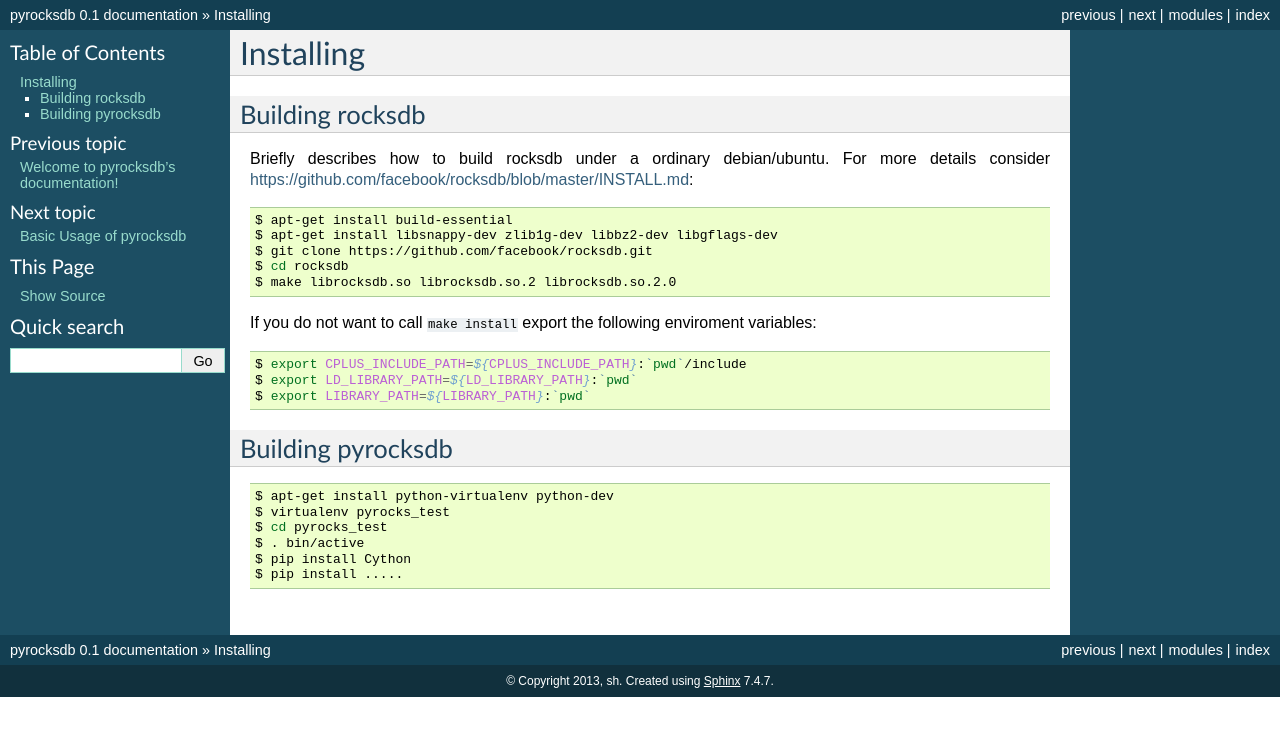
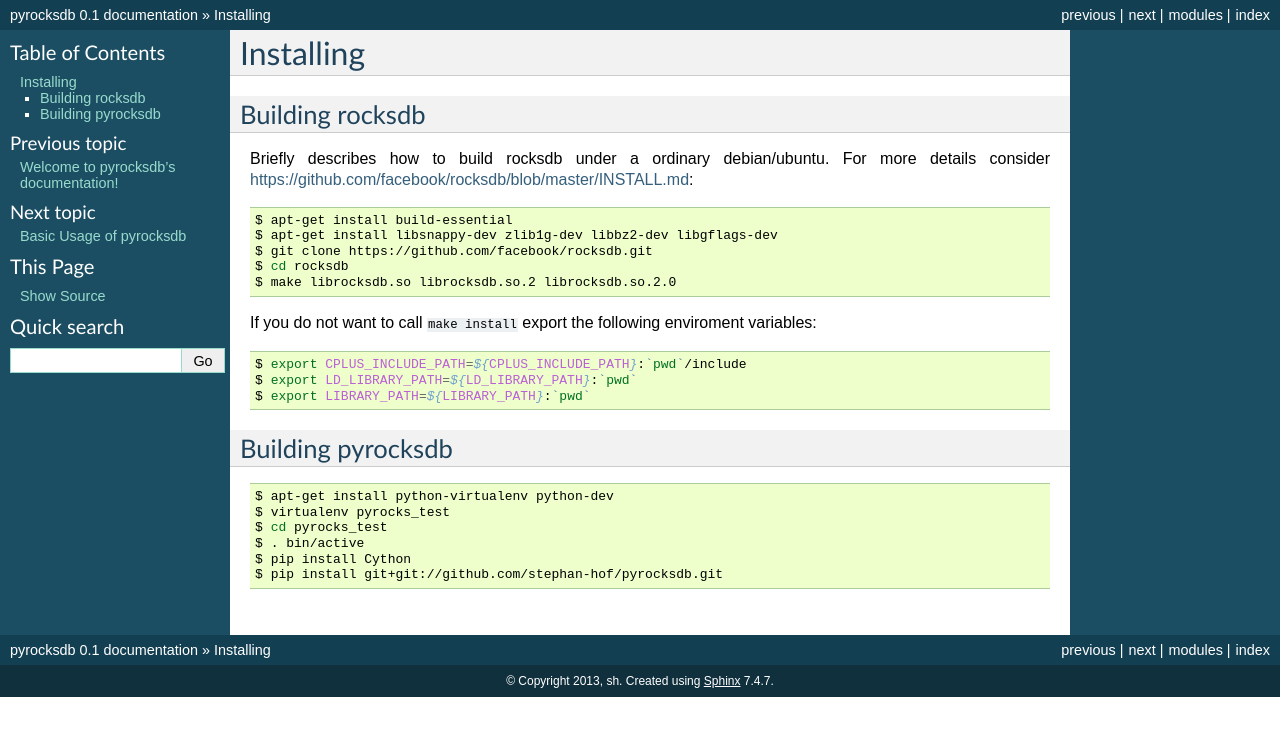
Before and after one commit to stephan-hof/pyrocksdb, a Sphinx documentation site: the page built from docs/installation.rst, in a window 1280 px wide. Shown: the top 736 px of the page. Built offline with Sphinx 7.4.7, drawn with Linux system fonts in a browser that asks for light colours.

Commit message:
Add links to docu and how pip install from github works

```diff
--- a/docs/installation.rst
+++ b/docs/installation.rst
@@ -32,4 +32,4 @@
     $ cd pyrocks_test
     $ . bin/active
     $ pip install Cython
-    $ pip install .....
+    $ pip install git+git://github.com/stephan-hof/pyrocksdb.git
```
Also changed, not shown: README.md (+1 -1 lines).
